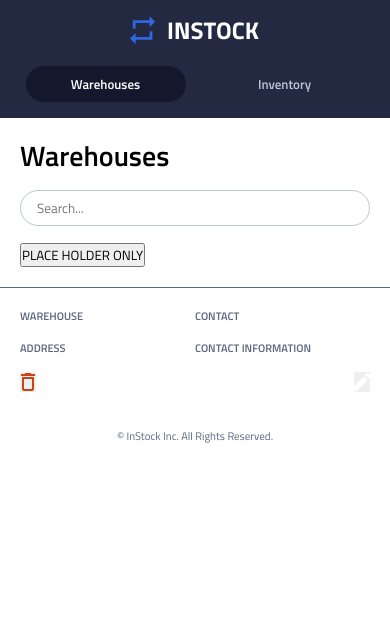
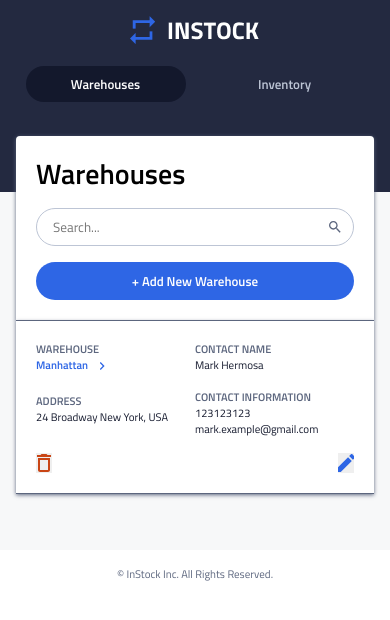
Before and after one commit to DBeaulne/InStock-MCSD, a React (Create React App) app: page /warehouses in a window 390 px wide. Shown: the top 620 px of the page. Built offline with nearby package versions, Linux system fonts and the light colour scheme.

Commit message:
updated warehosue comp to respond to tablet and desktop view. added sort and chevron buttons for tablet and desktop view

```diff
--- a/src/components/Button/Button.scss
+++ b/src/components/Button/Button.scss
@@ -51,13 +51,13 @@
     }
   }
   &__txt {
-    @include mob-header-sml;
+    @include mob-header-h3;
     font-weight: 600;
     &--edit {
       display: none;
       margin-left: 1.5rem;
       @include tablet {
-        @include tab-desk-header-sml;
+        @include tab-desk-header-h3;
         display: block;
       }
     }
--- a/src/components/Header/Header.scss
+++ b/src/components/Header/Header.scss
@@ -47,10 +47,12 @@ a {
 	align-items: center;
 	padding: $mobDEF;
 	background: bgcolor(is-graphite);
+	height: 12rem; // WILL HAVE TO DISCUSS WITH TEAM //
 
 	@include tablet {
 		flex-direction: row;
 		justify-content: space-between;
+		padding: $tabLR;
 	}
 
 	@include desktop {
--- a/src/components/SearchBar/SearchBar.scss
+++ b/src/components/SearchBar/SearchBar.scss
@@ -7,23 +7,23 @@
 @use '../../styles/partials/tabletdesktopfont';
 
 .site_input--default {
+    background-position: 96.5%;
+    background-size: 1rem;
+    background-repeat: no-repeat;
     width: 100%;
-    height: 2.25rem;
-    max-height: 36px;
-    min-width: 240px;
+    height: 2.375rem;
     border-radius: 20px;
     padding: 0.75rem;
     border: 0.0625rem solid colors.seccolor(is-cloud);
     background-color: colors.primcolor(is-white);
+    @include mediaQ.tablet{
+		width: 50%;
+	}
 }
 
 .warehouses__form-input {
     background-image: url(../../assets//icons/search-24px.svg);
-    background-position: 22.5rem 50%;
-    background-size: 1rem;
-    background-repeat: no-repeat;
     padding: 1rem;
-    width: 100%;
     margin-bottom: paddingandmargins.$mobDEF;
 
     &--active {
@@ -34,4 +34,12 @@
         border: none;
         outline: 0.0625rem solid colors.suppcolor(is-red);
     }
+
+    @include mediaQ.tablet{
+		width: 11rem;
+	}
+
+    @include mediaQ.desktop{
+		width: 18rem;
+	}
 }
--- a/src/components/WarehouseList/Warehouse.jsx
+++ b/src/components/WarehouseList/Warehouse.jsx
@@ -1,35 +1,70 @@
 import './WarehouseList.scss';
 
-const Warehouse = ({name, number, email, location, address, deletewarehouse, editwarehouse}) => {
+
+
+const Warehouse = ({name, number, email, location, address, sortaddress, sortname, sortinfo, sortwarehouse, chevron, deletewarehouse, editwarehouse}) => {
     return (
         <>
+
+
+
         <div className="warehouse">
             <div className="warehouse__wrapper warehouse__wrapper--left">
-                <div className='warehouse__wrapper--inner'>
-                    <section className='warehouse__section-wrapper'>
-                        <h4 className='warehouse__sub-title'>WAREHOUSE</h4>
-                        <p className='warehouse__text warehouse__text--bold-blue-font'>{location}</p>
+                <div className='warehouse__wrapper--inner warehouse__wrapper--inner-left'>
+                    <section className='warehouse__section-wrapper warehouse__section-wrapper--location'>
+                        <div className='warehouse__wrapper--button-sort'>
+                            <h4 className='warehouse__sub-title'>WAREHOUSE</h4>
+                            <button onClick={sortwarehouse} className='warehouse__button warehouse__button--sort warehouse__button--tablet'>
+                                {/* <svg width="24" height="24" viewBox="0 0 24 24" fill="none" xmlns="http://www.w3.org/2000/svg">
+                                    <path className='svg' d="M12 5.83L15.17 9L16.58 7.59L12 3L7.41003 7.59L8.83003 9L12 5.83ZM12 18.17L8.83003 15L7.42003 16.41L12 21L16.59 16.41L15.17 15L12 18.17Z" fill="#5C667E"/>
+                                </svg> */}
+                            </button>
+                        </div>
+                        <div className='warehouse__wrapper--button-chevron'>
+                            <p className='warehouse__text warehouse__text--bold-blue-font'>Manhattan</p>
+                            <button onClick={chevron} className='warehouse__button warehouse__button--chevron'>
+                                {/* <svg width="24" height="24" viewBox="0 0 24 24" fill="none" xmlns="http://www.w3.org/2000/svg">
+                                    <path className='svg' d="M12 5.83L15.17 9L16.58 7.59L12 3L7.41003 7.59L8.83003 9L12 5.83ZM12 18.17L8.83003 15L7.42003 16.41L12 21L16.59 16.41L15.17 15L12 18.17Z" fill="#5C667E"/>
+                                </svg> */}
+                            </button>
+                        </div>
                     </section>
-                    <section className='warehouse__section-wrapper'>
-                        <h4 className='warehouse__sub-title'>ADDRESS</h4>
-                        <p className='warehouse__text'>{address}</p>
+                    <section className='warehouse__section-wrapper warehouse__section-wrapper--address'>
+                        <div className='warehouse__wrapper--button-sort'>
+                            <h4 className='warehouse__sub-title'>ADDRESS</h4>
+                            <button onClick={sortaddress} className='warehouse__button warehouse__button--sort warehouse__button--tablet'></button>
+                        </div>
+                        <p className='warehouse__text warehouse__text--address'>24 Broadway New York, USA</p>
                     </section>
                 </div>
-                <button onClick={editwarehouse} className='warehouse__button warehouse__button--delete'></button>
+                <button onClick={deletewarehouse} className='warehouse__button warehouse__button--delete warehouse__button--mobile'></button>
             </div>
             <div className="warehouse__wrapper warehouse__wrapper--right">
-                <div className='warehouse__wrapper--inner'>
-                    <section className='warehouse__section-wrapper'>
-                        <h4 className='warehouse__sub-title'>CONTACT</h4>
-                        <p className='warehouse__text'>{name}</p>
+                <div className='warehouse__wrapper--inner warehouse__wrapper--inner-right'>
+                    <section className='warehouse__section-wrapper warehouse__section-wrapper--name'>
+                        <div className='warehouse__wrapper--button-sort'>
+                            <h4 className='warehouse__sub-title'>CONTACT NAME</h4>
+                            <button onClick={sortname} className='warehouse__button warehouse__button--sort warehouse__button--tablet'></button>
+                        </div>
+                        <p className='warehouse__text'>{`Mark Hermosa`}</p>
                     </section>
-                    <section className='warehouse__section-wrapper'>
-                        <h4 className='warehouse__sub-title'>CONTACT INFORMATION</h4>
-                        <p className='warehouse__text'>{number}</p>
-                        <p className='warehouse__text'>{email}</p>
+                    <section className='warehouse__section-wrapper warehouse__section-wrapper--info'>
+                        <div className='warehouse__wrapper--button-sort'>
+                            <h4 className='warehouse__sub-title'>CONTACT INFORMATION</h4>
+                            <button onClick={sortinfo} className='warehouse__button warehouse__button--sort warehouse__button--tablet'></button>
+                        </div>
+                        <p className='warehouse__text'>{'123123123'}</p>
+                        <p className='warehouse__text'>{'mark.example@gmail.com'}</p>
+                    </section>
+                    <section className='warehouse__section-wrapper warehouse__section-wrapper--action'>
+                        <h4 className='warehouse__sub-title'>ACTIONS</h4>
+                        <div className='warehouse__wrapper--button'>
+                            <button onClick={deletewarehouse} className='warehouse__button warehouse__button--delete warehouse__button--tablet'></button>
+                            <button onClick={editwarehouse} className='warehouse__button warehouse__button--edit warehouse__button--tablet'></button>
+                        </div>
                     </section>
                 </div>
-                <button onClick={deletewarehouse} className='warehouse__button warehouse__button--edit'></button>
+                <button onClick={editwarehouse} className='warehouse__button warehouse__button--edit warehouse__button--mobile'></button>
             </div>
         </div>
         </>
--- a/src/components/WarehouseList/WarehouseList.jsx
+++ b/src/components/WarehouseList/WarehouseList.jsx
@@ -2,6 +2,7 @@ import React from "react";
 import "./WarehouseList.scss";
 import Warehouse from "./Warehouse";
 import SearchBar from "../SearchBar/SearchBar";
+import Button from "../Button/Button"
 
 // MAP FUNCTION TO BE ADDED //
 
@@ -9,20 +10,27 @@ const WarehouseList = (warehouse) => {
   return (
     <>
      <section className="warehouses">
-      <div className="warehouses__wrapper">
+      <div className="warehouses__wrapper--form">
         <h1 className="warehouses__title">Warehouses</h1>
         <form className="warehouses__form">
           <SearchBar
           classname={'warehouses__form-input'}
           placeholder={'Search...'}
           />
-          <button width='1000px'>PLACE HOLDER ONLY</button>
+          <Button
+          className={'warehouse__form-button'}
+          text={'+ Add New Warehouse'}
+          />
+
         </form>
       </div>
-      {/* {warehouse.map(() => {
+      <div className="warehouses__wrapper">
+            {/* {warehouse.map(() => {
 
       })} */}
-      <Warehouse />
+      <Warehouse
+      />
+      </div>
     </section>
     </>
   )
--- a/src/components/WarehouseList/WarehouseList.scss
+++ b/src/components/WarehouseList/WarehouseList.scss
@@ -8,19 +8,81 @@
 
 //WAREHOUSES SECTION//
 
-.warehouses__wrapper {
+.warehouses {
+	position: relative;
+	top: -3.5rem;
+	@include mediaQ.tablet{
+		border-radius: 4px 4px 0px 0px;
+		box-shadow: 0px 1px 4px 0 colors.seccolor(is-slate); // NEED TO BE DISCUSSED WITH TEAM //
+	}
+}
+
+.warehouses__wrapper--form {
 	display: flex;
+	width: 100%;
 	flex-direction: column;
 	justify-content: center;
 	padding: 1.25rem;
 	background-color: colors.primcolor(is-white);
 	border-bottom: 1px solid colors.seccolor(is-slate);
+	border-radius: 4px 4px 0px 0px;
+	box-shadow: 0px 1px 4px 0 colors.seccolor(is-slate); // NEED TO BE DISCUSSED WITH TEAM //
+	@include mediaQ.tablet{
+		padding: 1.5rem 2rem 2rem 2rem;
+		display: flex;
+		flex-direction: row;
+		justify-content: space-between;
+		border-bottom: none;
+		box-shadow: none
+	}
 }
 
 .warehouses__title {
 	@include mobilefont.mob-header-h1;
 	font-weight: fontfamily.weight(bold);
 	margin-bottom: paddingandmargins.$mobDEF;
+	@include mediaQ.tablet{
+		@include tabletdesktopfont.tab-desk-header-h1;
+	}
+}
+
+.warehouses__form {
+	@include mediaQ.tablet{
+		display: flex;
+		justify-content: right;
+		width: 100%;
+	}
+	@include mediaQ.desktop{
+		width: 100%;
+
+	}
+}
+
+button.warehouse__form-button {
+	background-color: colors.primcolor(is-indigo);
+	color: colors.primcolor(is-white);
+	border: none;
+	@include mediaQ.tablet{
+		margin-left: paddingandmargins.$tabDEF;
+		width: 10rem;
+	}
+	@include mediaQ.desktop{
+		width: 11.5rem;
+	}
+}
+
+.warehouses__wrapper .warehouse h4, .warehouse__button--sort {
+	@include mediaQ.tablet{
+		visibility: hidden;
+		margin-bottom: 0rem
+	}
+}
+
+.warehouses__wrapper .warehouse:first-child h4, .warehouse:first-child button.warehouse__button--sort {
+	@include mediaQ.tablet{
+		visibility: visible;
+		margin-bottom: 1.5rem;
+	}
 }
 
 // INDIVIDUAL WAREHOUSE //
@@ -30,6 +92,20 @@
 	justify-content: center;
 	padding: 1.25rem;
 	background-color: colors.primcolor(is-white);
+	border-bottom: 1px solid colors.seccolor(is-slate);
+	box-shadow: 0px 1px 4px 0 colors.seccolor(is-slate); // NEED TO BE DISCUSSED WITH TEAM //
+	@include mediaQ.tablet{
+		padding: paddingandmargins.$tabLR;
+		display: flex;
+		flex-direction: row;
+		justify-content: left;
+		border-bottom: 1px solid colors.seccolor(is-slate);
+		box-shadow: none;
+		width: 100%;
+	}
+	&:hover {
+		// background-color: lightblue;
+	}
 }
 
 .warehouse__wrapper {
@@ -38,11 +114,94 @@
 	align-items: left;
 	justify-content: space-between;
 	width: 100%;
+
+	@include mediaQ.tablet{
+		width: 100%;
+	}
+
+	&--inner {
+		@include mediaQ.tablet{
+			display: flex;
+			width: 100%;
+		}
+	}
+
+	&--inner-left {
+		justify-content: left;
+
+	}
+
+	&--inner-right {
+
+		& .warehouse__section-wrapper {
+
+			&:last-child h4{
+				display: none;
+				text-align: right;
+			}
+
+			@include mediaQ.tablet{
+
+				&:last-child h4{
+					display: block;
+				}
+			}
+		}
+	}
+
+	&--left {
+		@include mediaQ.tablet{
+			justify-content: right;
+			width: 40%;
+		}
+	}
+
+	&--right {
+		@include mediaQ.tablet{
+			width: 60%;
+		}
+	}
 }
 
 .warehouse__section-wrapper {
 	margin-bottom: 1rem;
+	width: 100%;
+	@include mediaQ.tablet{
+		width: 100%;
+	}
+
+	&--location {
+		@include mediaQ.tablet{
+			width: 45%;
+		}
+	}
+
+	&--address {
+		@include mediaQ.tablet{
+			width: 50%;
+			padding: 0rem 1rem;
+		}
+	}
+
+	&--name {
+		@include mediaQ.tablet{
+			width: 33%;
+		}
+	}
+
+	&--info {
+		@include mediaQ.tablet{
+			width: 39%;
+		}
+	}
+
+	&--action {
+		@include mediaQ.tablet{
+			width: 33%;
+		}
+	}
 }
+
 
 .warehouse__sub-title {
 	@include mobilefont.mob-header-h4;
@@ -50,6 +209,9 @@
 	width: 100%;
 	text-align: start;
 	color: colors.seccolor(is-slate);
+	@include mediaQ.tablet{
+		@include tabletdesktopfont.tab-desk-header-h4;
+	}
 }
 
 .warehouse__text {
@@ -61,7 +223,20 @@
 
 	&--bold-blue-font {
 		color: colors.primcolor(is-indigo);
-		font-weight: weight(bold);
+		font-weight: fontfamily.weight(bold);
+	}
+
+	@include mediaQ.tablet{
+		@include tabletdesktopfont.tab-desk-header-h3;
+	}
+}
+
+.warehouse__wrapper--button {
+
+	@include mediaQ.tablet{
+		display: flex;
+		flex-direction: row;
+		justify-content: right;
 	}
 }
 
@@ -77,10 +252,60 @@
 		background-image: url(../../assets/icons/edit-24px.svg);
 		background-position: center;
 		align-self: end;
+		@include mediaQ.tablet{
+			margin-left: 1.25rem;
+		}
 	}
 
 	&--delete {
 		background-image: url(../../assets/icons/delete_outline-24px.svg);
 		background-position: center;
 	}
+
+	&--mobile {
+		@include mediaQ.tablet{
+			display: none;
+		}
+	}
+
+	&--sort {
+		background-color: white;
+		background-image: url(../../assets/icons/sort-24px.svg);
+		background-position: center;
+		background-repeat: no-repeat;
+		background-size: 1.15rem;
+		margin: 0rem 0rem 0rem .25rem;
+	}
+
+	&--chevron {
+		background-color: white;
+		background-image: url(../../assets/icons/chevron_right-24px.svg);
+		background-position: center 20%;
+		background-repeat: no-repeat;
+		background-size: 1rem;
+		margin: 0rem 0rem 0rem .25rem;
+		@include mediaQ.tablet{
+			background-position: bottom;
+		}
+	}
+
+	&--tablet {
+		display: none;
+		@include mediaQ.tablet{
+			display: block;
+		}
+	}
 }
+
+.warehouse__wrapper--button-sort{
+	display: flex;
+	width: fit-content;
+	justify-content: right;
+}
+
+
+.warehouse__wrapper--button-chevron{
+	display: flex;
+	width: fit-content;
+	justify-content: right;
+}
--- a/src/pages/WarehousesPage/WarehousesPage.jsx
+++ b/src/pages/WarehousesPage/WarehousesPage.jsx
@@ -4,9 +4,10 @@ import WarehouseList from "../../components/WarehouseList/WarehouseList.jsx"
 
 const WarehousesPage = () => {
   return (
-    <WarehouseList />
+    <main>
+      <WarehouseList />
+    </main>
   )
-
 };
 
 export default WarehousesPage;
--- a/src/pages/WarehousesPage/WarehousesPage.scss
+++ b/src/pages/WarehousesPage/WarehousesPage.scss
@@ -0,0 +1,18 @@
+@use "../../styles/partials/colors";
+@use "../../styles/partials/fontfamily";
+@use "../../styles/partials/globals";
+@use "../../styles/partials/mediaQ";
+@use "../../styles/partials/paddingandmargins";
+@use "../../styles/partials/mobilefont";
+@use "../../styles/partials/tabletdesktopfont";
+
+main {
+    padding: paddingandmargins.$mobLR;
+    background-color: colors.bgcolor(is-grey);
+    @include mediaQ.tablet{
+		padding: paddingandmargins.$tabLR;
+	}
+    @include mediaQ.desktop{
+		padding: paddingandmargins.$deskLR;
+	}
+}
```
Also changed, not shown: src/assets/icons/edit-24px.svg.
